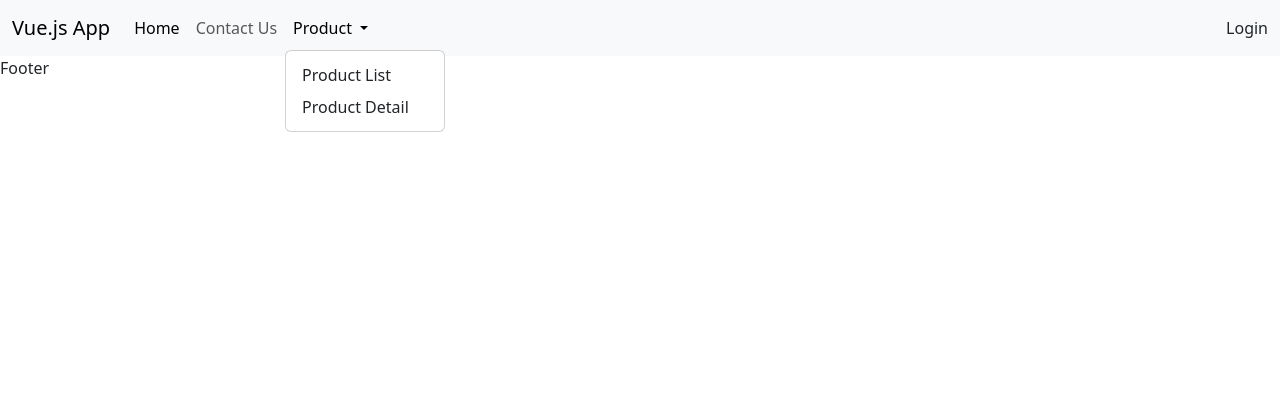
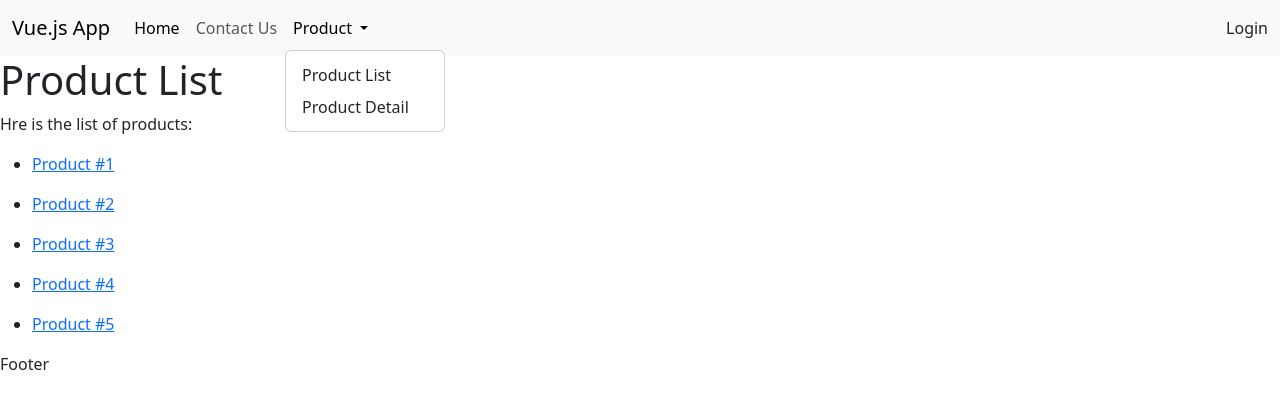
Before and after one commit to PdskDev/vuejs-mastering-from-scratch, a Vue app: page /product-list in a window 1280 px wide. Both pictures are taken after a click on the button "Product". Shown: the top 408 px of the page. Built offline with nearby package versions, Linux system fonts and the light colour scheme.

Commit message:
refacto routes

```diff
--- /dev/null
+++ b/src/components/Home/LoginPage.vue
@@ -0,0 +1,5 @@
+<template>
+  <div>
+    <h1>Logi Page</h1>
+  </div>
+</template>
--- a/src/components/Layout/HeaderApp.vue
+++ b/src/components/Layout/HeaderApp.vue
@@ -16,10 +16,10 @@
       <div class="collapse navbar-collapse" id="navbarSupportedContent">
         <ul class="navbar-nav me-auto mb-2 mb-lg-0">
           <li class="nav-item">
-            <a class="nav-link active" aria-current="page" href="#">Home</a>
+            <router-link class="nav-link active" aria-current="page" to="/">Home</router-link>
           </li>
           <li class="nav-item">
-            <a class="nav-link" href="#">Contact Us</a>
+            <router-link class="nav-link" to="/contact">Contact Us</router-link>
           </li>
           <li class="nav-item dropdown">
             <a
@@ -32,13 +32,17 @@
               Product
             </a>
             <ul class="dropdown-menu">
-              <li><a class="dropdown-item" href="#">Product List</a></li>
-              <li><a class="dropdown-item" href="#">Product Detail</a></li>
+              <li>
+                <router-link class="dropdown-item" to="/product-list">Product List</router-link>
+              </li>
+              <li>
+                <router-link class="dropdown-item" to="/product">Product Detail</router-link>
+              </li>
             </ul>
           </li>
         </ul>
         <form class="d-flex" role="search">
-          <a class="nav-link" aria-disabled="true">Login</a>
+          <router-link class="nav-link" aria-disabled="true" to="/login">Login</router-link>
         </form>
       </div>
     </div>
--- a/src/components/Product/ProductDetail.vue
+++ b/src/components/Product/ProductDetail.vue
@@ -0,0 +1,19 @@
+<template>
+  <div>
+    <h1>Product Detail</h1>
+    <div v-if="productId">
+      <p>Product ID: {{ productId }}</p>
+    </div>
+    <div v-else>No product Id in parameter</div>
+    <div v-if="categoryId">
+      <p>Category ID: {{ categoryId }}</p>
+    </div>
+  </div>
+</template>
+<script setup>
+import { useRoute } from 'vue-router'
+
+const route = useRoute()
+const productId = route.params.productId
+const categoryId = route.params.categoryId
+</script>
--- a/src/components/Product/ProductList.vue
+++ b/src/components/Product/ProductList.vue
@@ -2,12 +2,19 @@
   <div>
     <h1>Product List</h1>
     <p>Hre is the list of products:</p>
-    <ul>
-      <li>Product #1</li>
-      <li>Product #2</li>
-      <li>Product #3</li>
-      <li>Product #4</li>
-      <li>Product #5</li>
+    <ul v-for="product in products" :key="product.id">
+      <li>
+        <router-link :to="`/product/${product.id}`">{{ product.name }}</router-link>
+      </li>
     </ul>
   </div>
 </template>
+<script setup>
+const products = [
+  { id: 1, name: 'Product #1' },
+  { id: 2, name: 'Product #2' },
+  { id: 3, name: 'Product #3' },
+  { id: 4, name: 'Product #4' },
+  { id: 5, name: 'Product #5' },
+]
+</script>
```
Also changed, not shown: src/Router/routers.js (+19 -0 lines).
